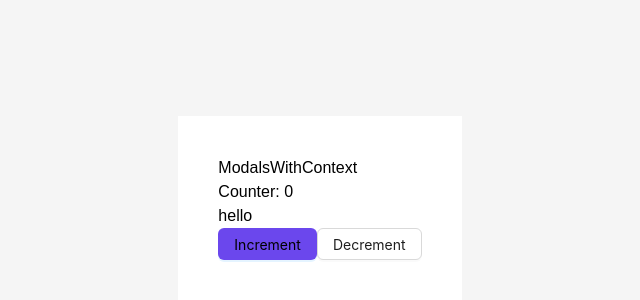
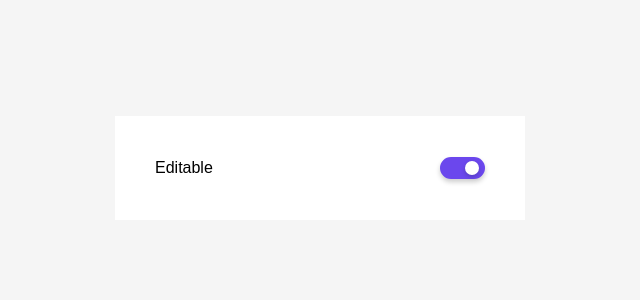
Before and after one commit to felix-le/assignment-fe, a React (Create React App) app: page / in a window 1280 px wide. Shown: the part 12-312 px from the top of the page, without its empty margins (320-960 px from the left). Built offline with nearby package versions, Linux system fonts and the light colour scheme.

Commit message:
done UI - modal title

```diff
--- /dev/null
+++ b/src/components/elements/Switch.tsx
@@ -0,0 +1,27 @@
+import React, { useState } from "react";
+import { Switch } from "antd";
+
+const SwitchComponent: React.FC = () => {
+  const [isChecked, setChecked] = useState<boolean>(true);
+
+  const onChange = (checked: boolean) => {
+    console.log(`switch to ${checked}`);
+    setChecked(checked);
+  };
+
+  return (
+    <Switch
+      checked={isChecked}
+      onChange={onChange}
+      className={`
+        w-[45px] h-[22px] switch-brand
+      ${
+        isChecked === true
+          ? "switch-brand-checked"
+          : "bg-transparent switch-brand-unchecked"
+      }  `}
+    />
+  );
+};
+
+export default SwitchComponent;
--- /dev/null
+++ b/src/components/elements/SwitchModalTitle.tsx
@@ -0,0 +1,17 @@
+import React from "react";
+import Switch from "./Switch"; // Make sure to adjust the import path based on your project structure
+
+interface Props {
+  title: string;
+}
+
+const SwitchModalTitle: React.FC<Props> = ({ title }) => {
+  return (
+    <div className="flex justify-between items-center w-full">
+      <h4>{title}</h4>
+      <Switch />
+    </div>
+  );
+};
+
+export default SwitchModalTitle;
--- a/src/components/modal/Modal.tsx
+++ b/src/components/modal/Modal.tsx
@@ -1,7 +1,13 @@
-import React from "react";
+import Switch from "../elements/Switch";
+
+import SwitchModalTitle from "../elements/SwitchModalTitle";
 
 function Modal() {
-  return <div>Modal</div>;
+  return (
+    <div className="flex justify-center items-center">
+      <SwitchModalTitle title="Editable" />
+    </div>
+  );
 }
 
 export default Modal;
--- a/src/components/modal/ModalWithContext.tsx
+++ b/src/components/modal/ModalWithContext.tsx
@@ -3,15 +3,15 @@ import { Button } from "antd";
 import { useDispatch, useSelector } from "react-redux";
 import { increment, decrement } from "../../redux/actions/modalActions";
 
-// import Modal from "./Modal";
+import Modal from "./Modal";
 
 function ModalsWithContext() {
   const count = useSelector((state: any) => state.count);
   const dispatch = useDispatch();
   return (
-    <div className="flex justify-center items-center w-full h-full flex-col pt-[10%]">
-      <div className="h-full max-w-full bg-white p-[40px]">
-        <div>ModalsWithContext</div>
+    <div className="flex justify-center items-center w-full flex-col pt-[10%]">
+      <div className="h-full max-w-full bg-white p-[40px] min-w-[410px]">
+        {/* <div>ModalsWithContext</div>
 
         <h1>Counter: {count}</h1>
         <p>hello</p>
@@ -23,8 +23,8 @@ function ModalsWithContext() {
         >
           Increment
         </Button>
-        <Button onClick={() => dispatch(decrement())}>Decrement</Button>
-        {/* <Modal /> */}
+        <Button onClick={() => dispatch(decrement())}>Decrement</Button> */}
+        <Modal />
       </div>
     </div>
   );
--- a/src/styles/global.css
+++ b/src/styles/global.css
@@ -32,3 +32,27 @@ h5,
 h6 {
   font-family: "Nunito-Bold", sans-serif;
 }
+
+.switch-brand-checked {
+  background: theme("colors.brand.primary") !important;
+  /* box shadow bottom*/
+  box-shadow: 0 3px 5px 0 rgba(0, 0, 0, 0.2);
+}
+.switch-brand .ant-switch-handle {
+  width: 13.62px;
+  height: 13.24px;
+  top: 20%;
+}
+
+.switch-brand-unchecked {
+  border: 1px solid theme("colors.brand.secondary") !important;
+}
+.switch-brand-unchecked .ant-switch-handle:before {
+  background-color: theme("colors.brand.primary") !important;
+}
+/* .switch-brand; */
+
+.switch-brand.switch-brand-unchecked:hover {
+  background-color: transparent;
+  opacity: 0.7;
+}
--- a/tailwind.config.js
+++ b/tailwind.config.js
@@ -8,8 +8,12 @@ module.exports = {
       primary: "#000",
       secondary: "rgb(102, 102, 102)",
       white: "#fff",
-      brand: "#6b47ed",
+      brand: {
+        primary: "#6b47ed",
+        secondary: "#D4CCF7",
+      },
       gray: "#F5F5F5",
+
       // ...defaultTheme.colors
     },
     fontSize: {
@@ -46,9 +50,10 @@ module.exports = {
     //   lg: "12px",
     //   xl: "24px",
     // },
-    // corePlugins: {
-    //   container: false,
-    // },
+    corePlugins: {
+      preflight: false,
+    },
+    important: true,
     extend: {
       fontFamily: {
         sans: ["Open Sans", "sans-serif", ...defaultTheme.fontFamily.sans],
```
